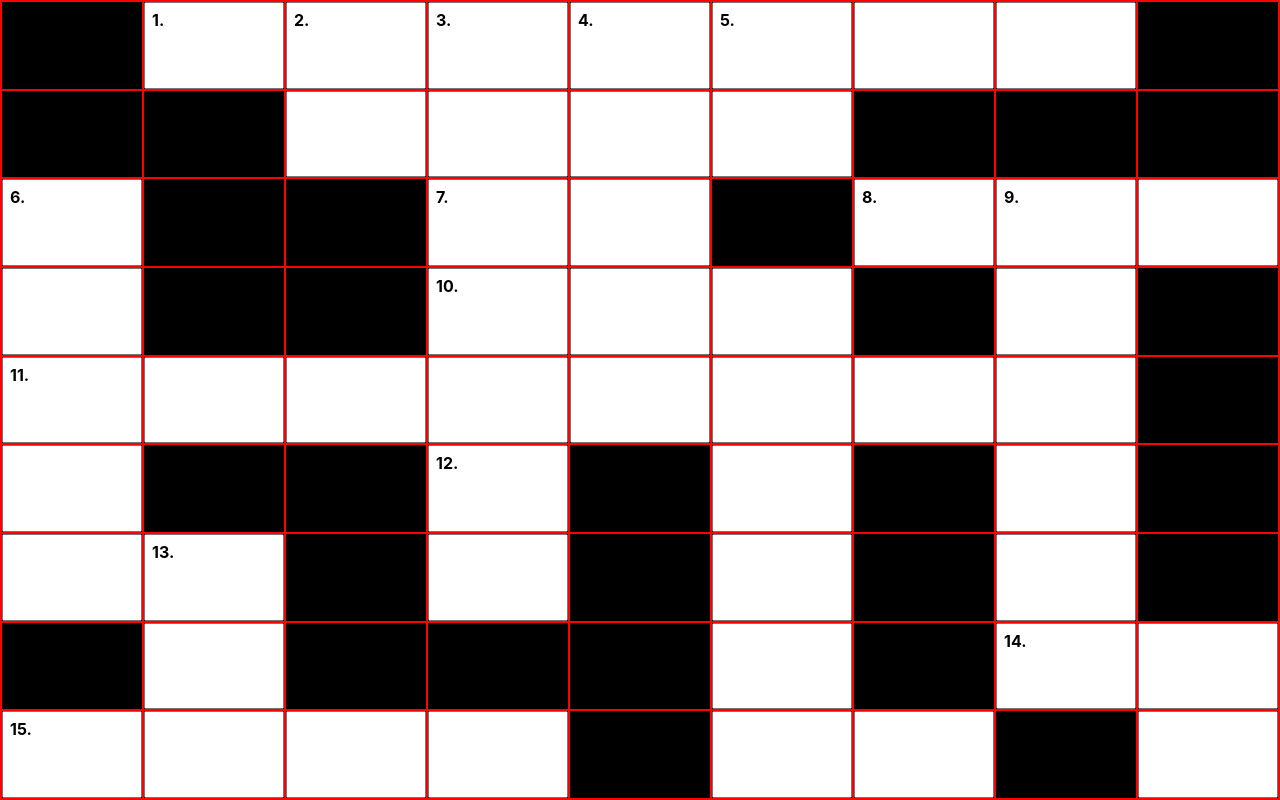
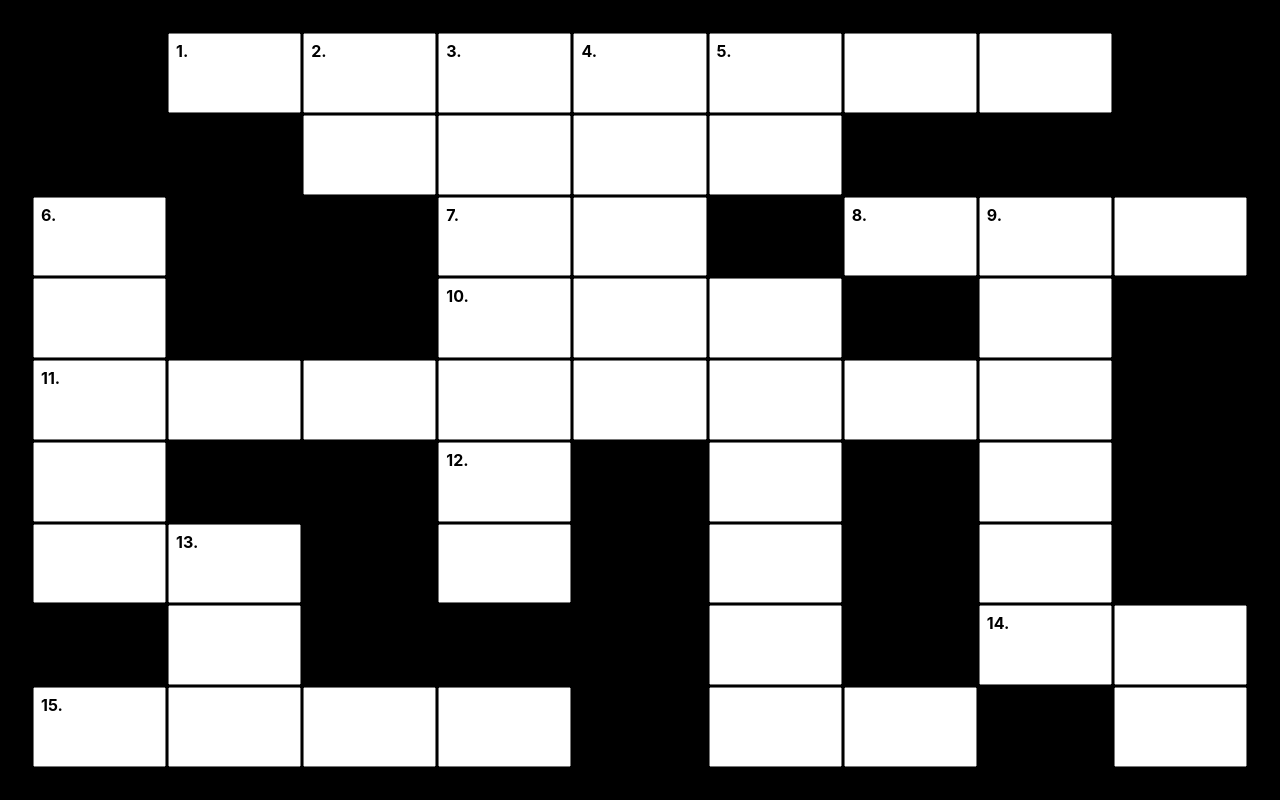
Before and after one commit to perenstrom/crossword, a Next.js app: page / in a window 1280 px wide. Built offline with nearby package versions, Linux system fonts and the light colour scheme.

Commit message:
Refactor to cell component

```diff
--- /dev/null
+++ b/components/Cell.tsx
@@ -0,0 +1,36 @@
+import React from 'react';
+import styled from 'styled-components';
+
+const CellWrapper = styled.div`
+  border: 1px solid black;
+  position: relative;
+`;
+
+const Input = styled.input`
+  width: 100%;
+  height: 100%;
+  text-align: center;
+  font-size: 2rem;
+  text-transform: uppercase;
+`;
+
+const Legend = styled.div`
+  position: absolute;
+  top: 0;
+  left: 0;
+  padding: 0.5rem;
+  font-weight: bold;
+`;
+
+interface Props {
+  legend?: string;
+}
+
+export const Cell: React.FC<Props> = function Cell({ legend }) {
+  return (
+    <CellWrapper>
+      {legend && <Legend>{legend}</Legend>}
+      <Input type="text" maxLength={1} />
+    </CellWrapper>
+  );
+};
--- a/pages/index.tsx
+++ b/pages/index.tsx
@@ -2,10 +2,12 @@ import React from 'react';
 import Head from 'next/head';
 import { NextPage } from 'next';
 import styled from 'styled-components';
+import { Cell } from 'components/Cell';
 
 const Wrapper = styled.div`
   width: 100vw;
   height: 100vh;
+  padding: 2rem;
 `;
 
 const CrosswordGrid = styled.div`
@@ -14,29 +16,9 @@ const CrosswordGrid = styled.div`
   display: grid;
   grid-template-columns: repeat(9, 1fr);
   grid-template-rows: repeat(9, 1fr);
-  border: 1px solid red;
 `;
 
-const Cell = styled.div`
-  border: 1px solid red;
-  position: relative;
-`;
-
-const Input = styled.input`
-  width: 100%;
-  height: 100%;
-  text-align: center;
-  font-size: 2rem;
-  text-transform: uppercase;
-`;
-
-const Legend = styled.div`
-  position: absolute;
-  top: 0;
-  left: 0;
-  padding: 0.5rem;
-  font-weight: bold;
-`;
+const Blank = styled.div``;
 
 interface Props {}
 
@@ -48,210 +30,95 @@ const Home: NextPage<Props> = () => {
         <link rel="icon" href="/favicon.ico" />
       </Head>
       <CrosswordGrid>
-        <Cell></Cell>
-        <Cell>
-          <Legend>1.</Legend>
-          <Input type="text" maxLength={1} />
-        </Cell>
-        <Cell>
-          <Legend>2.</Legend>
-          <Input type="text" maxLength={1} />
-        </Cell>
-        <Cell>
-          <Legend>3.</Legend>
-          <Input type="text" maxLength={1} />
-        </Cell>
-        <Cell>
-          <Legend>4.</Legend>
-          <Input type="text" maxLength={1} />
-        </Cell>
-        <Cell>
-          <Legend>5.</Legend>
-          <Input type="text" maxLength={1} />
-        </Cell>
-        <Cell>
-          <Input type="text" maxLength={1} />
-        </Cell>
-        <Cell>
-          <Input type="text" maxLength={1} />
-        </Cell>
-        <Cell></Cell>
+        <Blank />
+        <Cell legend="1." />
+        <Cell legend="2." />
+        <Cell legend="3." />
+        <Cell legend="4." />
+        <Cell legend="5." />
+        <Cell />
+        <Cell />
+        <Blank />
 
-        <Cell></Cell>
-        <Cell></Cell>
-        <Cell>
-          <Input type="text" maxLength={1} />
-        </Cell>
-        <Cell>
-          <Input type="text" maxLength={1} />
-        </Cell>
-        <Cell>
-          <Input type="text" maxLength={1} />
-        </Cell>
-        <Cell>
-          <Input type="text" maxLength={1} />
-        </Cell>
-        <Cell></Cell>
-        <Cell></Cell>
-        <Cell></Cell>
+        <Blank />
+        <Blank />
+        <Cell />
+        <Cell />
+        <Cell />
+        <Cell />
+        <Blank />
+        <Blank />
+        <Blank />
 
-        <Cell>
-          <Legend>6.</Legend>
-          <Input type="text" maxLength={1} />
-        </Cell>
-        <Cell></Cell>
-        <Cell></Cell>
-        <Cell>
-          <Legend>7.</Legend>
-          <Input type="text" maxLength={1} />
-        </Cell>
-        <Cell>
-          <Input type="text" maxLength={1} />
-        </Cell>
-        <Cell></Cell>
-        <Cell>
-          <Legend>8.</Legend>
-          <Input type="text" maxLength={1} />
-        </Cell>
-        <Cell>
-          <Legend>9.</Legend>
-          <Input type="text" maxLength={1} />
-        </Cell>
-        <Cell>
-          <Input type="text" maxLength={1} />
-        </Cell>
+        <Cell legend="6." />
+        <Blank />
+        <Blank />
+        <Cell legend="7." />
+        <Cell />
+        <Blank />
+        <Cell legend="8." />
+        <Cell legend="9." />
+        <Cell />
 
-        <Cell>
-          <Input type="text" maxLength={1} />
-        </Cell>
-        <Cell></Cell>
-        <Cell></Cell>
-        <Cell>
-          <Legend>10.</Legend>
-          <Input type="text" maxLength={1} />
-        </Cell>
-        <Cell>
-          <Input type="text" maxLength={1} />
-        </Cell>
-        <Cell>
-          <Input type="text" maxLength={1} />
-        </Cell>
-        <Cell></Cell>
-        <Cell>
-          <Input type="text" maxLength={1} />
-        </Cell>
-        <Cell></Cell>
+        <Cell />
+        <Blank />
+        <Blank />
+        <Cell legend="10." />
+        <Cell />
+        <Cell />
+        <Blank />
+        <Cell />
+        <Blank />
 
-        <Cell>
-          <Legend>11.</Legend>
-          <Input type="text" maxLength={1} />
-        </Cell>
-        <Cell>
-          <Input type="text" maxLength={1} />
-        </Cell>
-        <Cell>
-          <Input type="text" maxLength={1} />
-        </Cell>
-        <Cell>
-          <Input type="text" maxLength={1} />
-        </Cell>
-        <Cell>
-          <Input type="text" maxLength={1} />
-        </Cell>
-        <Cell>
-          <Input type="text" maxLength={1} />
-        </Cell>
-        <Cell>
-          <Input type="text" maxLength={1} />
-        </Cell>
-        <Cell>
-          <Input type="text" maxLength={1} />
-        </Cell>
-        <Cell></Cell>
+        <Cell legend="11." />
+        <Cell />
+        <Cell />
+        <Cell />
+        <Cell />
+        <Cell />
+        <Cell />
+        <Cell />
+        <Blank />
 
-        <Cell>
-          <Input type="text" maxLength={1} />
-        </Cell>
-        <Cell></Cell>
-        <Cell></Cell>
-        <Cell>
-          <Legend>12.</Legend>
-          <Input type="text" maxLength={1} />
-        </Cell>
-        <Cell></Cell>
-        <Cell>
-          <Input type="text" maxLength={1} />
-        </Cell>
-        <Cell></Cell>
-        <Cell>
-          <Input type="text" maxLength={1} />
-        </Cell>
-        <Cell></Cell>
+        <Cell />
+        <Blank />
+        <Blank />
+        <Cell legend="12." />
+        <Blank />
+        <Cell />
+        <Blank />
+        <Cell />
+        <Blank />
 
-        <Cell>
-          <Input type="text" maxLength={1} />
-        </Cell>
-        <Cell>
-          <Legend>13.</Legend>
-          <Input type="text" maxLength={1} />
-        </Cell>
-        <Cell></Cell>
-        <Cell>
-          <Input type="text" maxLength={1} />
-        </Cell>
-        <Cell></Cell>
-        <Cell>
-          <Input type="text" maxLength={1} />
-        </Cell>
-        <Cell></Cell>
-        <Cell>
-          <Input type="text" maxLength={1} />
-        </Cell>
-        <Cell></Cell>
+        <Cell />
+        <Cell legend="13." />
+        <Blank />
+        <Cell />
+        <Blank />
+        <Cell />
+        <Blank />
+        <Cell />
+        <Blank />
 
-        <Cell></Cell>
-        <Cell>
-          <Input type="text" maxLength={1} />
-        </Cell>
-        <Cell></Cell>
-        <Cell></Cell>
-        <Cell></Cell>
-        <Cell>
-          <Input type="text" maxLength={1} />
-        </Cell>
-        <Cell></Cell>
-        <Cell>
-          <Legend>14.</Legend>
-          <Input type="text" maxLength={1} />
-        </Cell>
-        <Cell>
-          <Input type="text" maxLength={1} />
-        </Cell>
+        <Blank />
+        <Cell />
+        <Blank />
+        <Blank />
+        <Blank />
+        <Cell />
+        <Blank />
+        <Cell legend="14." />
+        <Cell />
 
-        <Cell>
-          <Legend>15.</Legend>
-          <Input type="text" maxLength={1} />
-        </Cell>
-        <Cell>
-          <Input type="text" maxLength={1} />
-        </Cell>
-        <Cell>
-          <Input type="text" maxLength={1} />
-        </Cell>
-        <Cell>
-          <Input type="text" maxLength={1} />
-        </Cell>
-        <Cell></Cell>
-        <Cell>
-          <Input type="text" maxLength={1} />
-        </Cell>
-        <Cell>
-          <Input type="text" maxLength={1} />
-        </Cell>
-        <Cell></Cell>
-        <Cell>
-          <Input type="text" maxLength={1} />
-        </Cell>
+        <Cell legend="15." />
+        <Cell />
+        <Cell />
+        <Cell />
+        <Blank />
+        <Cell />
+        <Cell />
+        <Blank />
+        <Cell />
       </CrosswordGrid>
     </Wrapper>
   );
```
